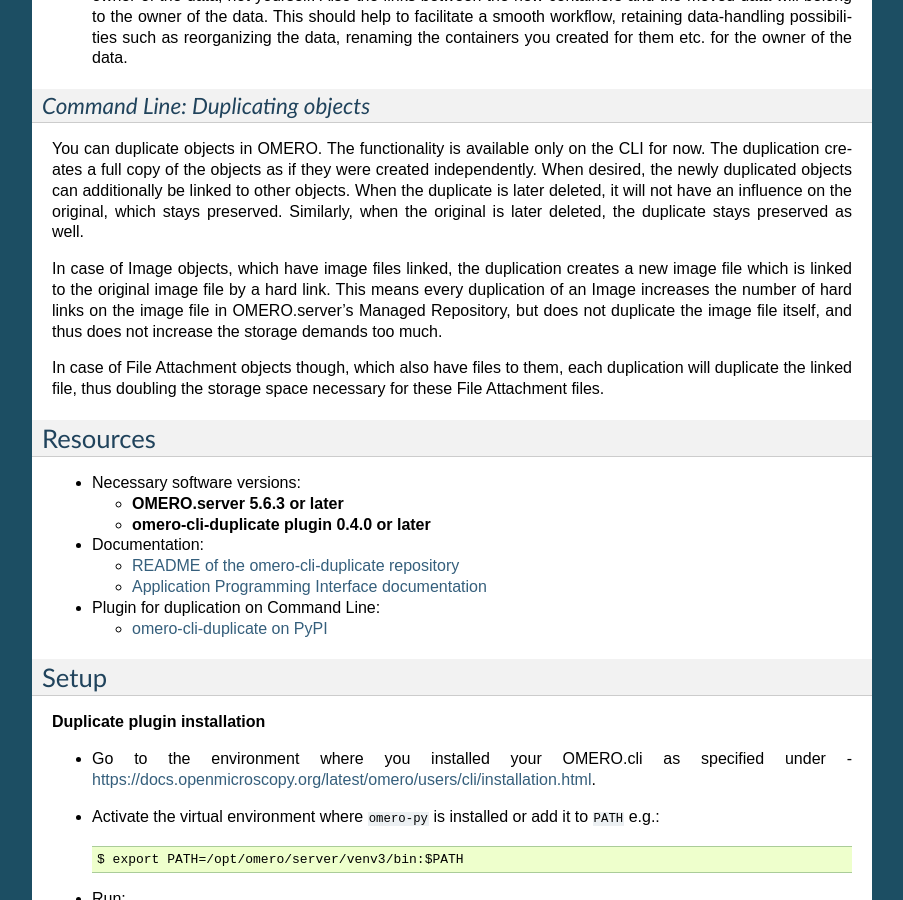
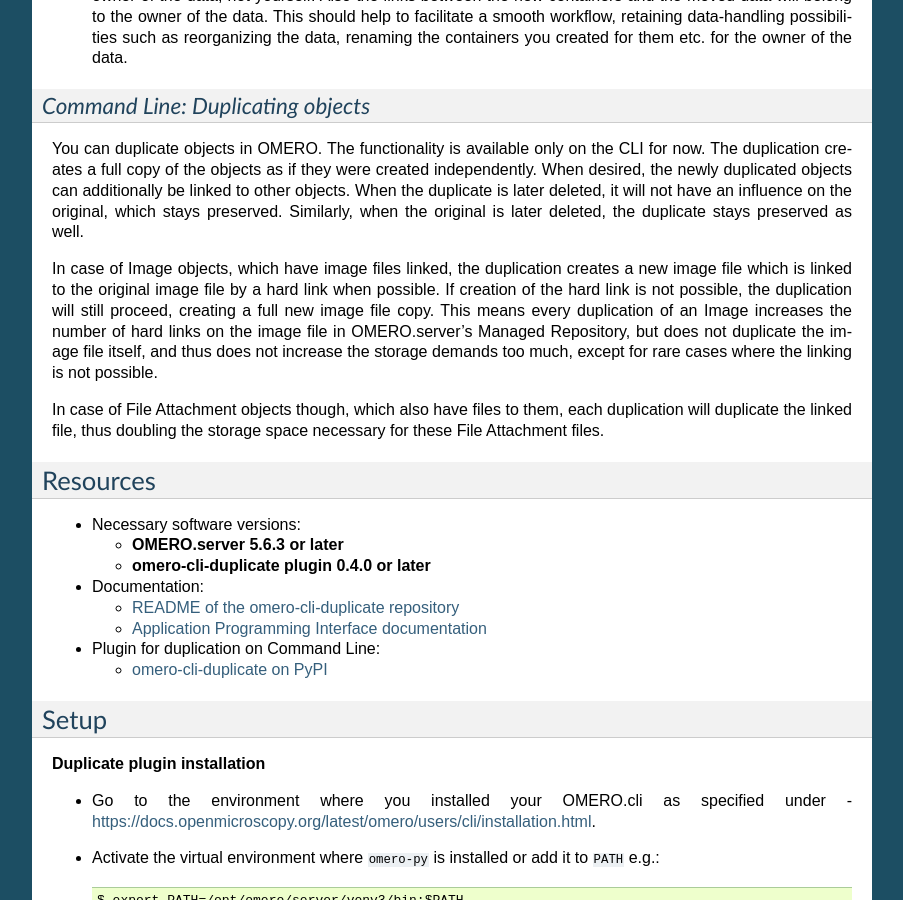
Before and after one commit to ome/omero-guide-introduction, a Sphinx documentation site: the page built from docs/data-management.rst, in a window 1280 px wide and 900 px high, scrolled down 7298 px. Shown: the whole window, without its empty margins (198-1101 px from the left). Built offline with Sphinx 7.4.7, drawn with Linux system fonts in a browser that asks for light colours.

Commit message:
Explain better exception when linking images

```diff
--- a/docs/data-management.rst
+++ b/docs/data-management.rst
@@ -378,11 +378,15 @@
 
 In case of Image objects, which have image files linked,
 the duplication creates a new image file which is linked
-to the original image file by a hard link. This means every
+to the original image file by a hard link when possible.
+If creation of the hard link is not possible,
+the duplication will still proceed, creating
+a full new image file copy. This means every
 duplication of an Image increases the number of hard links
 on the image file in OMERO.server's Managed Repository,
 but does not duplicate the image file itself,
-and thus does not increase the storage demands too much.
+and thus does not increase the storage demands too much,
+except for rare cases where the linking is not possible.
 
 In case of File Attachment objects though,
 which also have files to them, each duplication will
```
